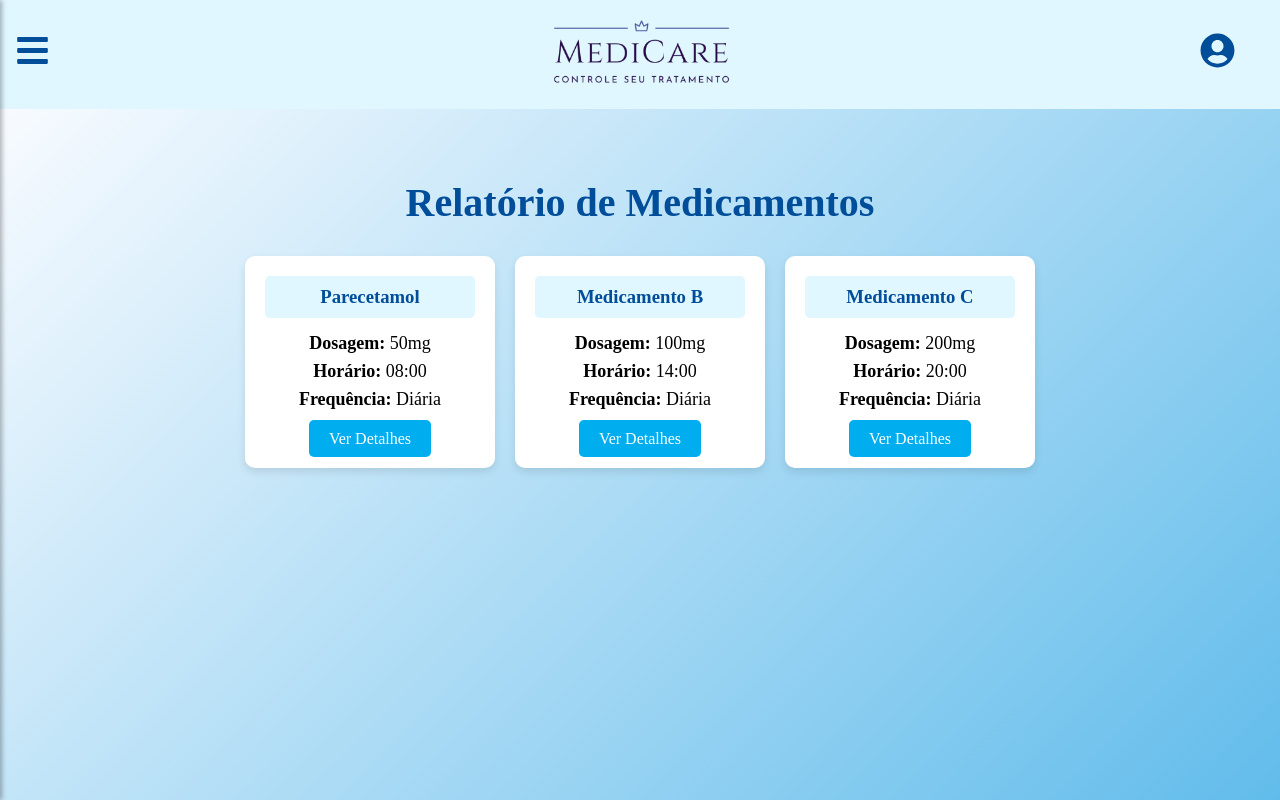
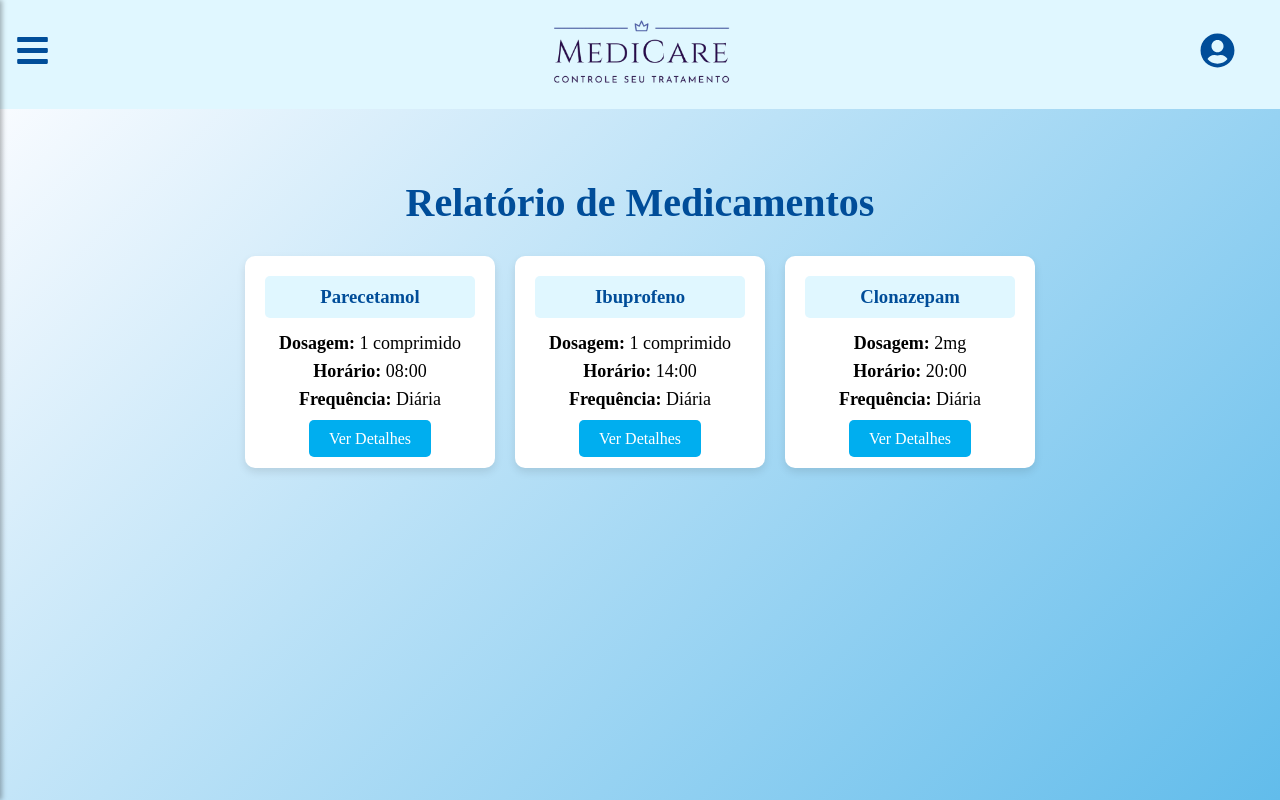
Before and after one commit to Raquel212/MediCareFrontEnd, a React (Vite) app: page /relatorio in a window 1280 px wide. Shown: the top 800 px of the page. Built offline with nearby package versions, Linux system fonts and the light colour scheme.

Commit message:
Update index.jsx

```diff
--- a/src/pages/Relatorio/index.jsx
+++ b/src/pages/Relatorio/index.jsx
@@ -7,9 +7,9 @@ import { Link } from 'react-router-dom';
 function Relatorio() {
     // Exemplo de dados dos medicamentos
     const medicamentos = [
-        { nome: 'Parecetamol', dosagem: '50mg', horario: '08:00', frequencia: 'Diária' },
-        { nome: 'Medicamento B', dosagem: '100mg', horario: '14:00', frequencia: 'Diária' },
-        { nome: 'Medicamento C', dosagem: '200mg', horario: '20:00', frequencia: 'Diária' },
+        { nome: 'Parecetamol', dosagem: '1 comprimido', horario: '08:00', frequencia: 'Diária' },
+        { nome: 'Ibuprofeno', dosagem: '1 comprimido', horario: '14:00', frequencia: 'Diária' },
+        { nome: 'Clonazepam', dosagem: '2mg', horario: '20:00', frequencia: 'Diária' },
     ];
 
 
```
